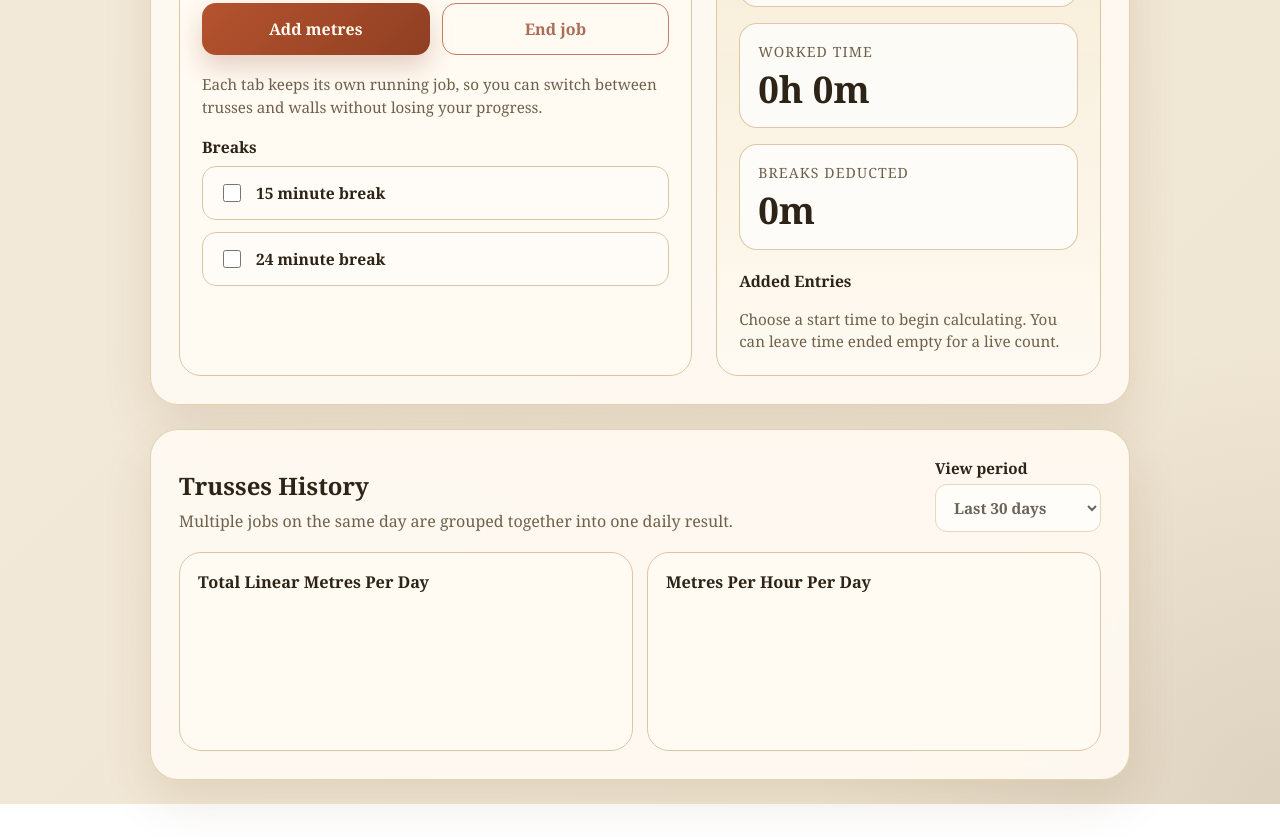
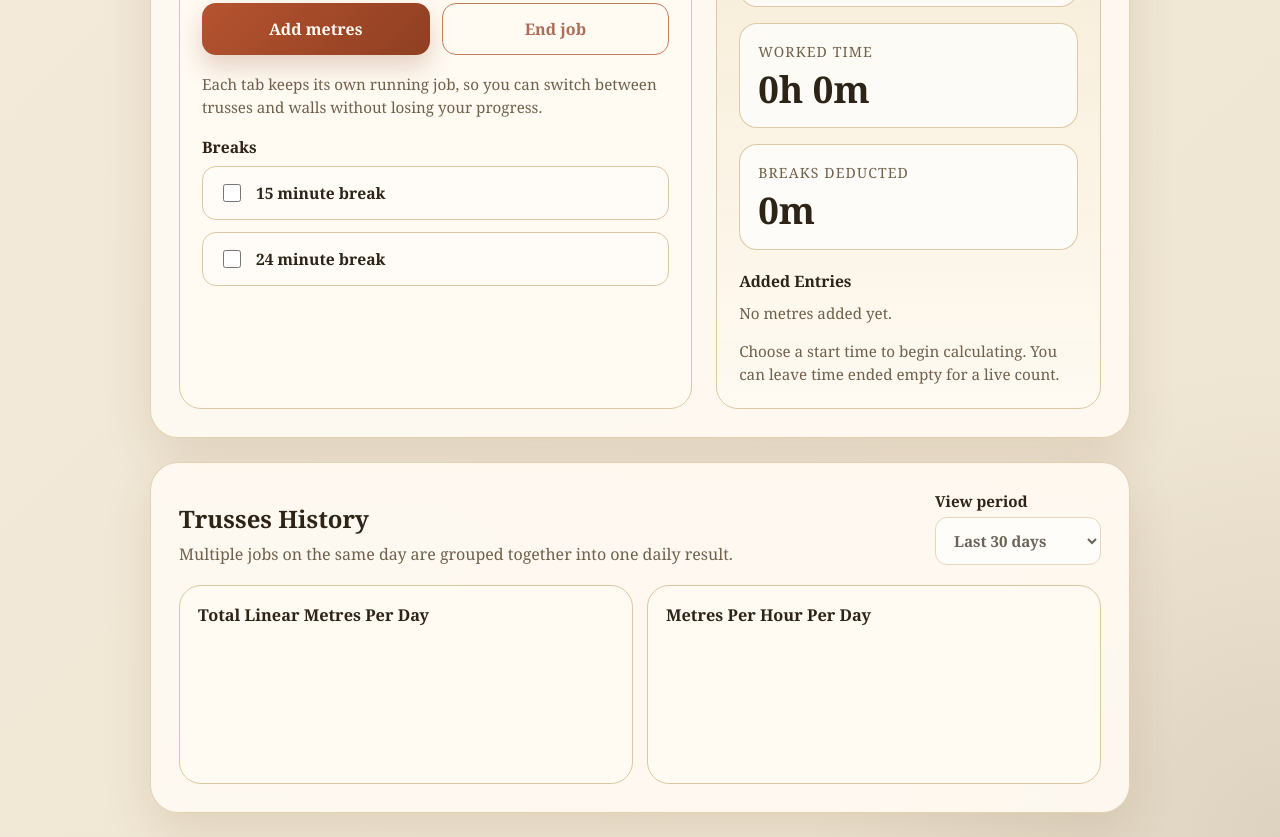
Before and after one commit to KatsuraHina/Screw-COunt, a website with bundled scripts: page public/index.html in a window 1280 px wide. Shown: the part 648-1485 px from the top of the page. Before the commit the page ends 1452 px from the top, so only its background shows below. Built offline with nearby package versions, Linux system fonts and the light colour scheme; no server answers.

Commit message:
Added an Added Entries empty state:
No metres added yet.

Once entries are added, they now render in a cleaner compact format like:

12.50 m - 8:42 AM

I also added the matching wall-job version: No screws added yet. and 9 screws - 9:10 AM

```diff
--- a/public/index.html
+++ b/public/index.html
@@ -104,6 +104,7 @@
 
         <div class="entries">
           <span id="entriesTitle" class="breaks-title">Added Entries</span>
+          <p id="entriesEmpty" class="entry-empty">No metres added yet.</p>
           <ol id="entriesList" class="entry-list"></ol>
         </div>
 
--- a/public/jobs.js
+++ b/public/jobs.js
@@ -13,9 +13,10 @@ export const JOB_TYPES = {
     addButtonLabel: "Add metres",
     emptyStatus:
       "Choose a start time to begin calculating. You can leave time ended empty for a live count.",
+    emptyEntriesText: "No metres added yet.",
     addWarning: "Enter a metres value greater than zero before adding it.",
     saveWarning: "Add some metres before ending and saving a job.",
-    entryText: (entry) => `${entry.amount.toFixed(2)} m added at ${entry.timeLabel}`,
+    entryText: (entry) => `${entry.amount.toFixed(2)} m - ${entry.timeLabel}`,
     chartTotalTitle: "Total Linear Metres Per Day",
     chartRateTitle: "Metres Per Hour Per Day"
   },
@@ -30,9 +31,10 @@ export const JOB_TYPES = {
     addButtonLabel: "Add screws",
     emptyStatus:
       "Choose a start time to begin calculating. You can leave time ended empty for a live count.",
+    emptyEntriesText: "No screws added yet.",
     addWarning: "Enter a screw count greater than zero before adding it.",
     saveWarning: "Add some screws before ending and saving a job.",
-    entryText: (entry) => `${entry.amount.toFixed(0)} screws added at ${entry.timeLabel}`,
+    entryText: (entry) => `${entry.amount.toFixed(0)} screws - ${entry.timeLabel}`,
     chartTotalTitle: "Total Screws Per Day",
     chartRateTitle: "Screws Per Hour Per Day"
   }
--- a/public/styles.css
+++ b/public/styles.css
@@ -438,6 +438,14 @@ button:disabled {
   line-height: 1.5;
 }
 
+.entry-empty {
+  margin: 0;
+  color: var(--muted);
+  font-size: 0.95rem;
+  line-height: 1.5;
+}
+
+.entry-empty[hidden],
 .entry-list:empty {
   display: none;
 }
--- a/public/ui.js
+++ b/public/ui.js
@@ -24,6 +24,7 @@ export function getElements() {
     totalUnitsLabel: document.getElementById("totalUnitsLabel"),
     totalUnitsOutput: document.getElementById("totalUnitsDisplay"),
     entriesTitle: document.getElementById("entriesTitle"),
+    entriesEmpty: document.getElementById("entriesEmpty"),
     entriesOutput: document.getElementById("entriesList"),
     rateLabel: document.getElementById("rateLabel"),
     rateOutput: document.getElementById("rate"),
@@ -72,6 +73,7 @@ export function renderTabState(elements, config, activeTab) {
   elements.addAmountButton.textContent = config.addButtonLabel;
   elements.totalUnitsLabel.textContent = config.unitLabel;
   elements.entriesTitle.textContent = "Added Entries";
+  elements.entriesEmpty.textContent = config.emptyEntriesText;
   elements.rateLabel.textContent = config.rateLabel;
   elements.historyTitle.textContent = `${config.label} History`;
   elements.historyDescription.textContent = "Multiple jobs on the same day are grouped together into one daily result.";
@@ -87,6 +89,7 @@ export function renderTabState(elements, config, activeTab) {
 
 export function renderEntries(elements, entries, config, onRemove) {
   elements.entriesOutput.innerHTML = "";
+  elements.entriesEmpty.hidden = entries.length > 0;
 
   entries.forEach((entry, index) => {
     const item = document.createElement("li");
```
